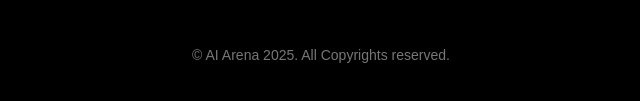
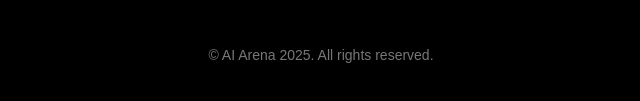
Before and after one commit to DEVGAMING11/bholu-bot-website, a plain HTML site: page chatbots.html in a window 1280 px wide. Shown: the part 585-686 px from the top of the page, 319-959 px from the left. Drawn offline with Linux system fonts and the light colour scheme.

Commit message:
Update chatbots.html

```diff
--- a/chatbots.html
+++ b/chatbots.html
@@ -93,6 +93,6 @@
     </div>
   </div>
 
-  <footer>© AI Arena 2025. All Copyrights reserved.</footer>
+  <footer>© AI Arena 2025. All rights reserved.</footer>
 </body>
 </html>
```
